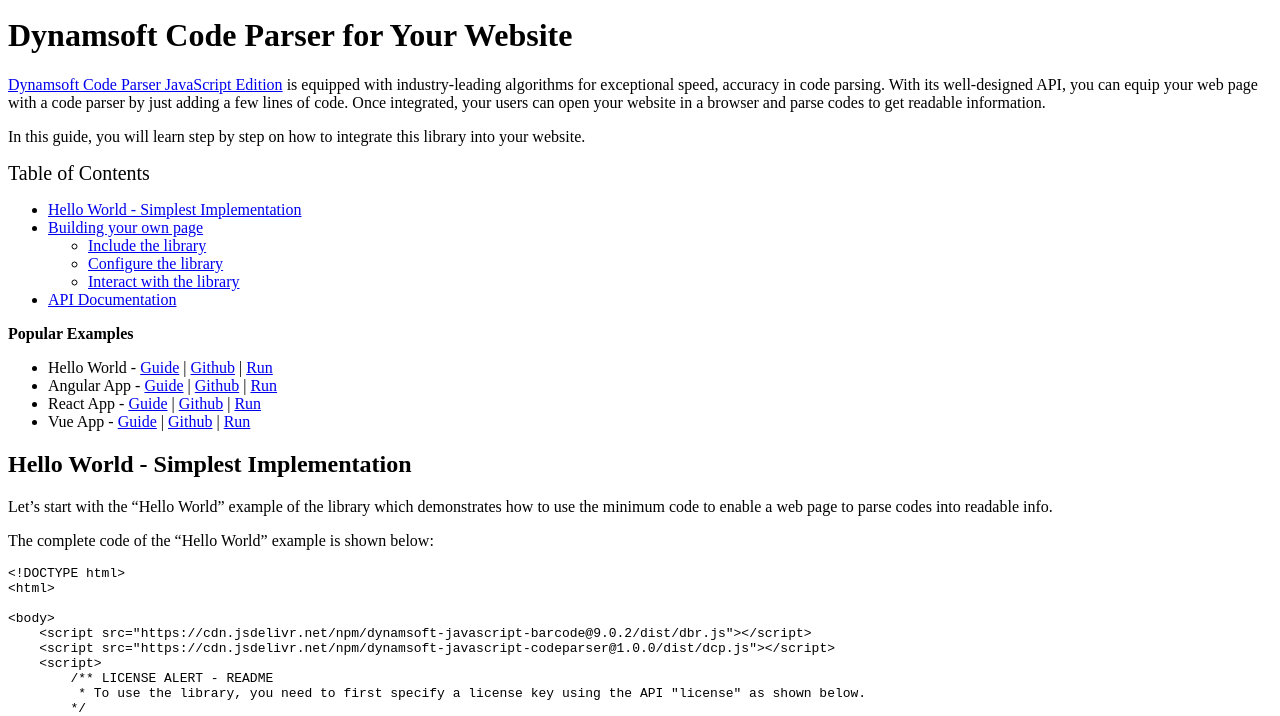
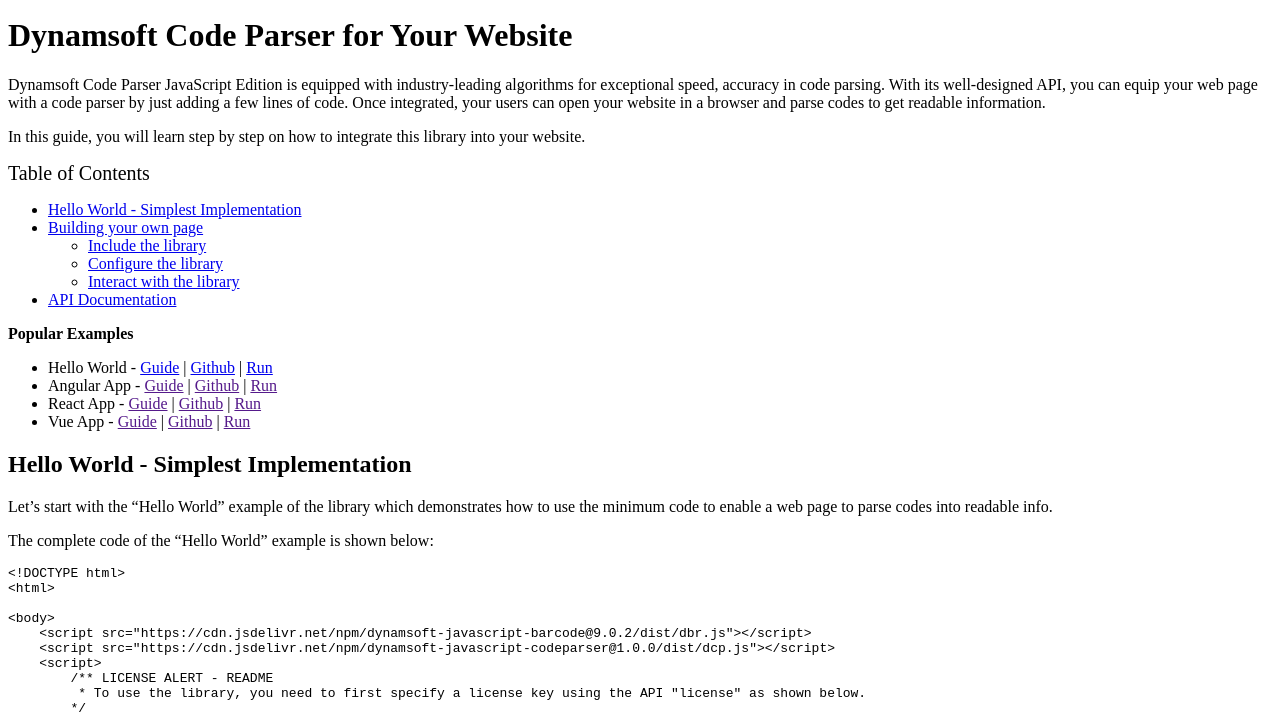
Before and after one commit to dynamsoft-docs/code-parser-docs, a Jekyll site: the page built from programming/javascript/user-guide.md, in a window 1280 px wide and 900 px high, scrolled down 403 px, cut to the strip 184-900 px from the top of the window. Built offline with Jekyll 4.4.1, drawn with Linux system fonts in a browser that asks for light colours; part of the change alters nothing that is shown; some of the changed text lies outside the part shown.

```diff
--- a/programming/javascript/user-guide.md
+++ b/programming/javascript/user-guide.md
@@ -13,7 +13,7 @@ needGenerateH3Content: true
 
 # Dynamsoft Code Parser for Your Website
 
-[Dynamsoft Code Parser JavaScript Edition](https://www.dynamsoft.com/code-parser/sdk-javascript/) is equipped with industry-leading algorithms for exceptional speed, accuracy in code parsing. With its well-designed API, you can equip your web page with a code parser by just adding a few lines of code.
+Dynamsoft Code Parser JavaScript Edition is equipped with industry-leading algorithms for exceptional speed, accuracy in code parsing. With its well-designed API, you can equip your web page with a code parser by just adding a few lines of code.
 Once integrated, your users can open your website in a browser and parse codes to get readable information.
 
 In this guide, you will learn step by step on how to integrate this library into your website.
@@ -30,9 +30,9 @@ In this guide, you will learn step by step on how to integrate this library into
 **Popular Examples**
 
 * Hello World - [Guide](#hello-world---simplest-implementation) \| [Github](https://github.com/Dynamsoft/barcode-reader-javascript-samples/blob/v9.0.2/1.hello-world/1.hello-world.html) \| [Run](https://demo.dynamsoft.com/Samples/DBR/JS/1.hello-world/1.hello-world.html?ver=9.0.2&utm_source=guide)
-* Angular App - [Guide](https://www.dynamsoft.com/barcode-reader/programming/javascript/samples-demos/helloworld-angular.html?ver=9.0.2&utm_source=guide) \| [Github](https://github.com/Dynamsoft/barcode-reader-javascript-samples/blob/v9.0.2/1.hello-world/3.read-video-angular) \| [Run](https://demo.dynamsoft.com/Samples/DBR/JS/1.hello-world/3.read-video-angular/dist/hello-world/?ver=9.0.2&utm_source=guide)
-* React App - [Guide](https://www.dynamsoft.com/barcode-reader/programming/javascript/samples-demos/helloworld-reactjs.html?ver=9.0.2&utm_source=guide) \| [Github](https://github.com/Dynamsoft/barcode-reader-javascript-samples/blob/v9.0.2/1.hello-world/4.read-video-react) \| [Run](https://demo.dynamsoft.com/Samples/DBR/JS/1.hello-world/4.read-video-react/build/?ver=9.0.2&utm_source=guide)
-* Vue App - [Guide](https://www.dynamsoft.com/barcode-reader/programming/javascript/samples-demos/helloworld-vuejsv3.html?ver=9.0.2&utm_source=guide) \| [Github](https://github.com/Dynamsoft/barcode-reader-javascript-samples/blob/v9.0.2/1.hello-world/6.read-video-vue3) \| [Run](https://demo.dynamsoft.com/Samples/DBR/JS/1.hello-world/6.read-video-vue3/dist/?ver=9.0.2&utm_source=guide)
+* Angular App - [Guide]() \| [Github]() \| [Run]()
+* React App - [Guide]() \| [Github]() \| [Run]()
+* Vue App - [Guide]() \| [Github]() \| [Run]()
 
 ## Hello World - Simplest Implementation
 
@@ -246,4 +246,4 @@ parser.setCertificate(value);     //value: Uint8Array | ArrayBuffer | string
 ## API Documentation
 
 You can check out the detailed documentation about the APIs of the library at
-[https://www.dynamsoft.com/code-parser/programming/javascript/api-reference/?ver=1.0.0](https://www.dynamsoft.com/code-parser/programming/javascript/api-reference/?ver=1.0.0).
+[https://officecn.dynamsoft.com:808/code-parser/docs/programming/javascript/api-reference/?ver=latest](https://officecn.dynamsoft.com:808/code-parser/docs/programming/javascript/api-reference/?ver=latest).
```
